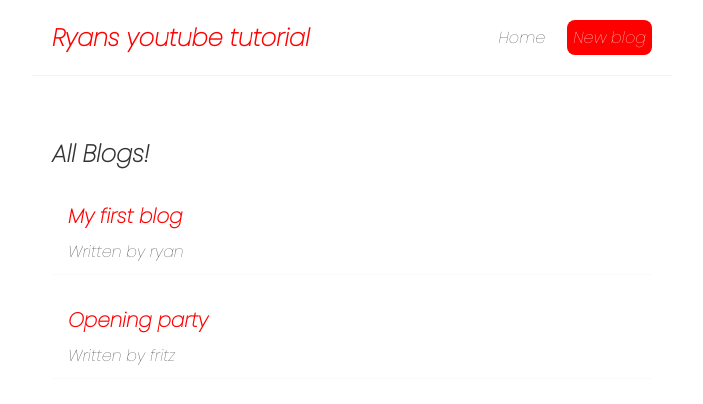
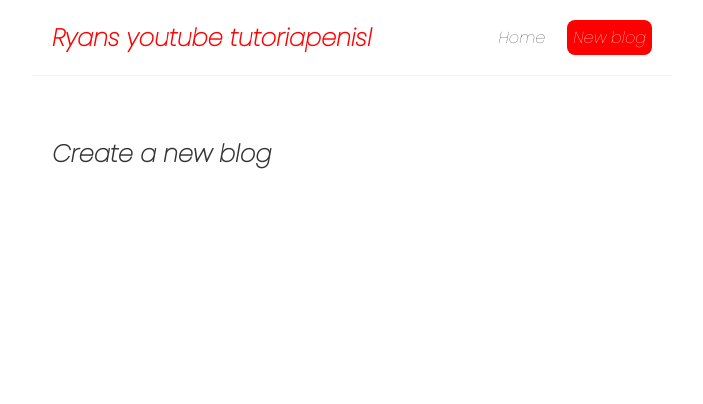
Before and after one commit to ryanfritzc/reactTutorial, a React (Create React App) app: page /create in a window 1280 px wide. Shown: the top 404 px of the page, without its empty margins (288-991 px from the left). Built offline with nearby package versions, Linux system fonts and the light colour scheme; data requests are answered from the project's data file.

Commit message:
completed all videos through 25

```diff
--- a/package.json
+++ b/package.json
@@ -8,6 +8,7 @@
     "@testing-library/user-event": "^12.8.3",
     "react": "^17.0.2",
     "react-dom": "^17.0.2",
+    "react-router-dom": "^5.2.0",
     "react-scripts": "4.0.3",
     "web-vitals": "^1.1.1"
   },
--- a/src/App.js
+++ b/src/App.js
@@ -1,17 +1,30 @@
 import Navbar from './Navbar';
 import Home from './Home';
-//test
+import {BrowserRouter as Router, Route, Switch} from 'react-router-dom';
+import Create from './Create';
+import BlogDetails from './BlogDetails';
 
 
 function App() {
   return (
-    <div className="App">
-      <Navbar />
-      <div className="content">
-        <Home />
-
+    <Router>
+      <div className="App">
+        <Navbar />
+        <div className="content">
+          <Switch>
+            <Route exact path="/">
+              <Home />
+            </Route>
+            <Route path="/create">
+              <Create />
+            </Route>
+            <Route path="/blogs/:id">
+              <BlogDetails />
+            </Route>
+          </Switch>
+        </div>
       </div>
-    </div>
+    </Router>
   );
 }
 
--- /dev/null
+++ b/src/BlogDetails.js
@@ -0,0 +1,13 @@
+import { useParams } from "react-router";
+
+const BlogDetails = () => {
+    const {id} = useParams();
+
+    return (
+        <div className ="blog-details">
+            <h2>Blog Details - {id} </h2>
+        </div>
+     );
+}
+
+export default BlogDetails;
--- a/src/BlogList.js
+++ b/src/BlogList.js
@@ -1,3 +1,5 @@
+import { Link } from "react-router-dom";
+
 const BlogList = ({blogs,title}) => {
 //const BlogList = ({blogs,title, handleDelete}) => {       Video 17
     //const BlogList = (props) => {                     Video 11
@@ -9,8 +11,10 @@
             <h2>{title}</h2>
             {blogs.map((blog)=> (
                 <div className="blog-preview" key={blog.id}>
+                    <Link to={`/blogs/${blog.id}`}>
                     <h2>{blog.title}</h2>
                     <p>Written by {blog.author}</p>
+                    </Link>
                 </div>
             ))}
         </div>
--- /dev/null
+++ b/src/Create.js
@@ -0,0 +1,9 @@
+const Create = () => {
+    return (
+        <div className="create">
+            <h2>Create a new blog</h2>
+        </div>
+     );
+}
+
+export default Create;
--- a/src/Home.js
+++ b/src/Home.js
@@ -1,4 +1,4 @@
-import {useState, useEffect} from 'react';
+//import {useState, useEffect} from 'react';        Vdieo 24
 import BlogList from './BlogList';
 import useFetch from './useFetch';
 
--- a/src/Navbar.js
+++ b/src/Navbar.js
@@ -1,17 +1,19 @@
+import {Link} from 'react-router-dom';
+
 const Navbar = () => {
     return (
         <nav className="navbar">
-            <h1>Ryans youtube tutorial</h1>
+            <h1>Ryans youtube tutoriapenisl</h1>
             <div className="links">
-                <a href="/">Home</a>
-                <a href="/create" style={{
+                <Link to="/">Home</Link>
+                <Link to="/create" style={{
                     color: "white",
                     backgroundColor: "red",
                     borderRadius: '8px',
-                }}>New blog</a>
+                }}>New blog</Link>
             </div>
         </nav>
      );
 }
-
+//swapped the hyperlinke tag from a href to Link to             Video 23
 export default Navbar;
--- a/src/index.css
+++ b/src/index.css
@@ -48,3 +48,6 @@
   color: red;
   margin-bottom: 8px;
 }
+.blog-preview a{
+  text-decoration: none;
+}
--- a/src/useFetch.js
+++ b/src/useFetch.js
@@ -7,9 +7,12 @@
 
 
     useEffect(() => {
+        const abortCont = new AbortController();
+
+
         setTimeout(() => {
             //fetch('http://localhost:8000/blogs')                  video 20
-            fetch(url)
+            fetch(url, {signal: abortCont.signal})
             .then(res => {
                 if(!res.ok){
                     throw Error('Could not fetch the data for that resource');
@@ -22,10 +25,16 @@
                 setError(null);
             })
             .catch(err=> {
-                setIsPending(false);
-                setError(err.message);
+                if (err.name === 'AbortError'){
+                    console.log('fetch aborted')
+                }else{
+                    setIsPending(false);
+                    setError(err.message);
+                }
             })
         }, 1000)
+
+        return () => abortCont.abort();
     },  [url]);
 
     return {data, isPending, error}
```
Also changed, not shown: 1 other file (tests, documents, lock files or other folders).
